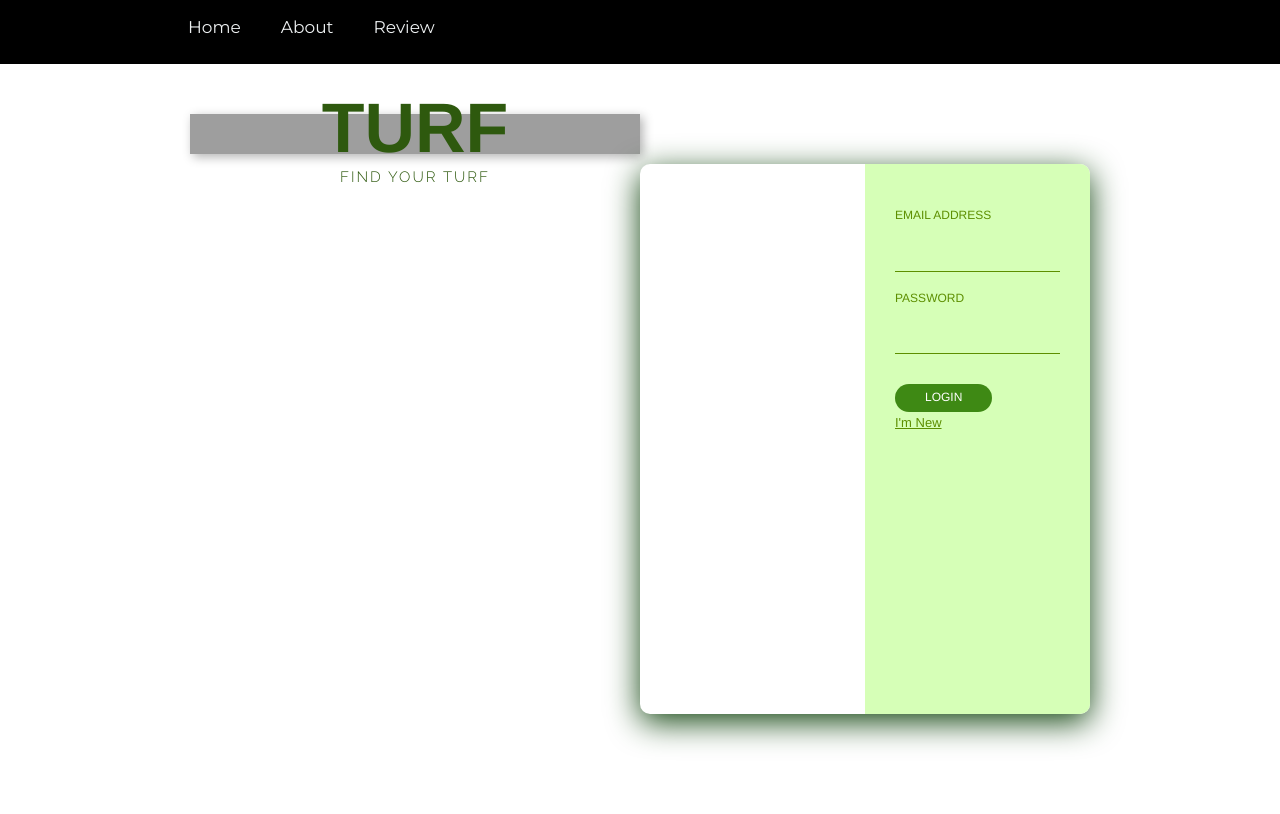
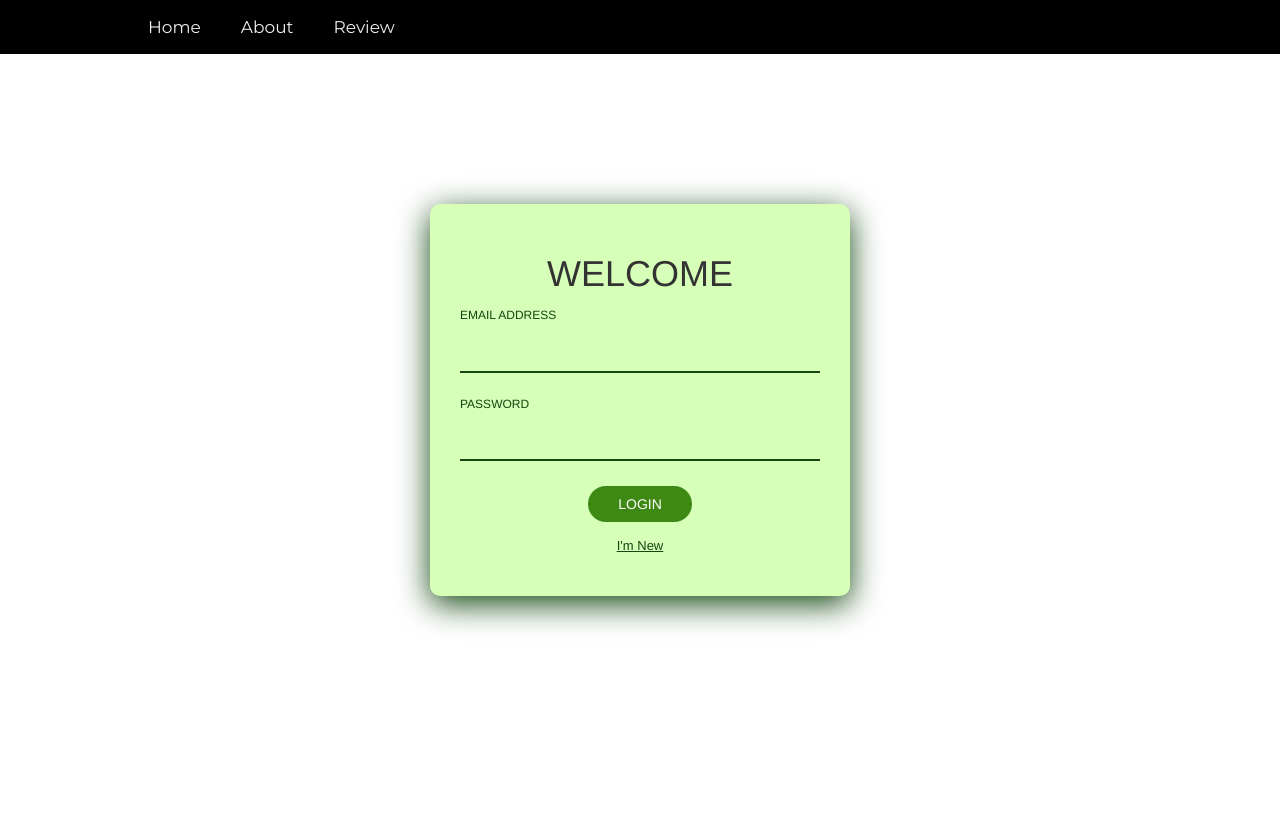
Before and after one commit to a-rahane/turfbackup, a PHP site: page /Login.php in a window 1280 px wide. After the commit the page ends 629 px from the top, so only its background shows below. Run offline with PHP 8.4, Linux system fonts and the light colour scheme; some libraries are stand-ins or nearby versions; grey boxes are pictures that could not be loaded.

Commit message:
entire chnaged

```diff
--- a/Login.php
+++ b/Login.php
@@ -5,13 +5,14 @@
 <html lang="en">
 <head>
     <meta charset="UTF-8">
-    <title>LOGIN PAGE</title>
+    <title>Login / Signup</title>
     <link rel="stylesheet" href="/css/Login.css">
     <link href="https://fonts.googleapis.com/css?family=Montserrat:400,700|Raleway:300,600" rel="stylesheet">
     <meta name="viewport" content="width=device-width, initial-scale=1">
     <link rel='stylesheet' href='https://cdnjs.cloudflare.com/ajax/libs/twitter-bootstrap/3.3.7/css/bootstrap.min.css'>
 </head>
 <body>
+
 <header>
     <nav>
         <ul class="nav__links">
@@ -24,17 +25,9 @@
 
 <div class="container">
     <section id="formHolder">
-        <div class="row">
-            <!-- Brand Box -->
-            <div class="col-sm-6 brand">
-                <div class="heading">
-                    <h2>Turf</h2>
-                    <p>Find your turf</p>
-                </div>
-            </div>
+        <div class="form">
+            <h1>Welcome</h1>
 
-            <!-- Form Box -->
-            <div class="col-sm-6 form">
             <!-- Login Form -->
             <div class="login form-peice active">
                 <form class="login-form" action="#" method="post">
@@ -95,7 +88,6 @@
                 </form>
             </div>
         </div>
-        </div>
     </section>
 </div>
 
--- a/css/Login.css
+++ b/css/Login.css
@@ -1,12 +1,19 @@
-@import url('https://fonts.googleapis.com/css2?family=Montserrat:wght@900&display=swap');
+@import url('https://fonts.googleapis.com/css2?family=Montserrat:wght@400;700&display=swap');
+
 body {
   font-family: "Montserrat", sans-serif;
   background: #0c2605;
   margin: 0;
+  display: flex;
+  justify-content: center;
+  align-items: center;
+  min-height: 100vh;
 }
 
 .container {
-  max-width: 900px;
+  width: 100%;
+  max-width: 450px;
+  padding: 20px;
 }
 
 a {
@@ -21,177 +28,100 @@
 h1 {
   text-align: center;
   text-transform: uppercase;
-  margin-bottom: 40px;
+  margin-bottom: 30px;
   font-weight: 700;
-}
-
-section#formHolder {
-  padding: 50px 0;
-}
-
-.brand {
-  padding: 20px;
-  background: url(https://goo.gl/A0ynht);
-  background-size: cover;
-  background-position: center center;
-  color: #2e590e;
-  min-height: 600px;
-  position: relative;
-  box-shadow: 3px 3px 10px rgba(0, 0, 0, 0.3);
-  transition: all 0.6s cubic-bezier(1, -0.375, 0.285, 0.995);
-}
-.brand::before {
-  content: "";
-  display: block;
-  width: 100%;
-  height: 100%;
-  position: absolute;
-  top: 0;
-  left: 0;
-  background: #8ebf24;
-  z-index: -1;
-}
-.brand .heading {
-  position: absolute;
-  top: 50%;
-  left: 50%;
-  transform: translate(-50%, -50%);
-  text-align: center;
-  transition: all 0.6s;
-}
-.brand .heading h2 {
-  font-size: 70px;
-  font-weight: 700;
-  text-transform: uppercase;
-  margin-bottom: 0;
-}
-.brand .heading p {
-  font-size: 15px;
-  font-weight: 300;
-  text-transform: uppercase;
-  letter-spacing: 2px;
-  font-family: "Raleway", sans-serif;
-}
-
-/* === FORMS === */
-.form {
-  position: relative;
-  width: 800px;
-  height: 550px; /* 👈 ensures brand + form piece align */
-  margin: 50px auto;
-  display: flex;
-  border-radius: 10px;
-  overflow: hidden;
-  box-shadow: 0 8px 32px 0 #134611;
-}
-
-/* Left side branding */
-.form .brand {
-  flex: 1;
-  background: #134611; /* 👈 solid green */
-  color: #d6ffb7;
-  display: flex;
-  flex-direction: column;
-  align-items: center;
-  justify-content: center; /* centers vertically */
-  text-align: center;
-  padding: 20px;
-  height: 100%; /* 👈 fills parent */
-}
-.form .brand h2 {
   font-size: 28px;
-  margin-bottom: 20px;
-}
-.form .brand p {
-  font-size: 16px;
   color: #fff;
 }
 
-/* Right side forms */
+/* === FORM HOLDER === */
+.form {
+  position: relative;
+  background: #d6ffb7;
+  padding: 30px 30px 40px;
+  border-radius: 10px;
+  box-shadow: 0 8px 32px 0 #134611;
+  overflow: hidden;
+}
+
+/* Each form piece */
 .form .form-peice {
-  position: absolute;
-  top: 0;
-  left: 50%; /* 👈 start from middle */
-  width: 50%; /* 👈 take half */
-  height: 100%; /* 👈 full height */
-  padding: 40px 30px;
-  background: #d6ffb7;
-  border-radius: 0;
-  opacity: 0;
-  transform: translateX(100%);
-  transition: all 0.5s ease-in-out;
-  z-index: 1;
+  display: none;
 }
 .form .form-peice.active {
-  opacity: 1;
-  transform: translateX(0);
-  z-index: 2;
+  display: block;
 }
 
-
+/* Form elements */
 .form form .form-group {
-  margin-bottom: 15px;
-  position: relative;
+  margin-bottom: 20px;
 }
 .form form label {
   font-size: 12px;
   font-weight: 500;
   text-transform: uppercase;
-  color: #5d8f00;
+  color: #134611;
 }
 .form form input:not([type=submit]) {
   background: none;
-  outline: none;
   border: none;
-  display: block;
-  padding: 10px 0;
+  border-bottom: 2px solid #134611;
   width: 100%;
-  border-bottom: 1px solid #5d8f00;
-  color: #444;
+  padding: 10px 5px;
   font-size: 15px;
+  color: #333;
   font-family: "Montserrat", sans-serif;
 }
+
+/* CTA buttons */
 .form form .CTA {
-  margin-top: 30px;
+  margin-top: 25px;
+  text-align: center;
 }
 .form form .CTA input {
-  font-size: 12px;
+  font-size: 14px;
   text-transform: uppercase;
-  padding: 5px 30px;
+  padding: 8px 30px;
   background: #3E8914;
   color: #fff;
   border-radius: 30px;
-  margin-right: 20px;
   border: none;
+  cursor: pointer;
+  transition: background 0.3s ease;
 }
-.form form .CTA input:hover{
-  color: #8ebf24;
+.form form .CTA input:hover {
+  background: #134611;
 }
 .form form .CTA a.switch {
+  display: block;
+  margin-top: 15px;
   font-size: 13px;
   font-weight: 400;
-  color: #5d8f00;
+  color: #134611;
   text-decoration: underline;
-  transition: all 0.3s;
+  transition: color 0.3s;
 }
 .form form .CTA a.switch:hover {
-  color: #0c2605;
+  color: #3E8914;
 }
 
 /* HEADER */
 header {
+  position: absolute;
+  top: 0;
+  left: 0;
+  width: 100%;
   display: flex;
   justify-content: flex-end;
   align-items: center;
   padding: 15px 10%;
   background-color: #000000;
 }
-.logo {
-  margin-right: auto;
-}
 .nav__links {
   list-style: none;
   display: flex;
+  margin: 0;
+  padding: 0;
 }
 .nav__links a {
   font-size: 17px;
@@ -210,6 +140,7 @@
 /* FOOTER */
 footer {
   text-align: center;
+  margin-top: 40px;
 }
 footer p {
   color: #777;
@@ -222,6 +153,7 @@
 footer p a:hover {
   color: #3E8914;
 }
+
 
 /* RESPONSIVE */
 @media (max-width: 768px) {
```
Lines whose indentation alone changed are shown as unchanged.
